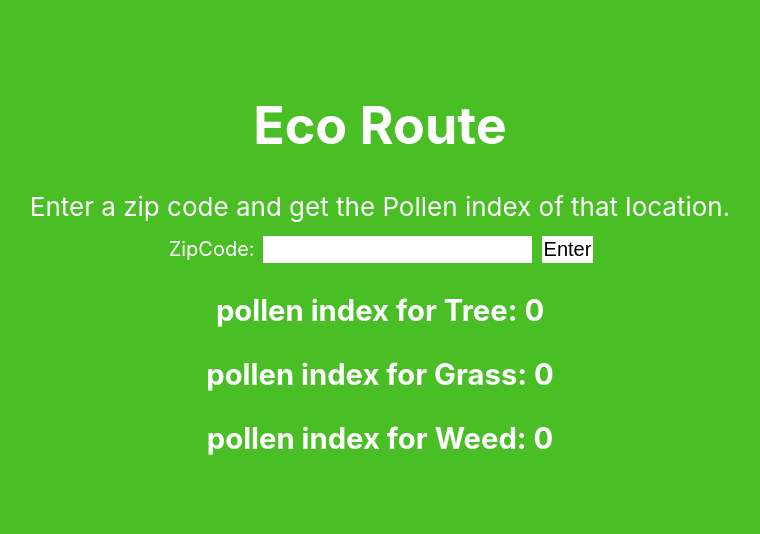
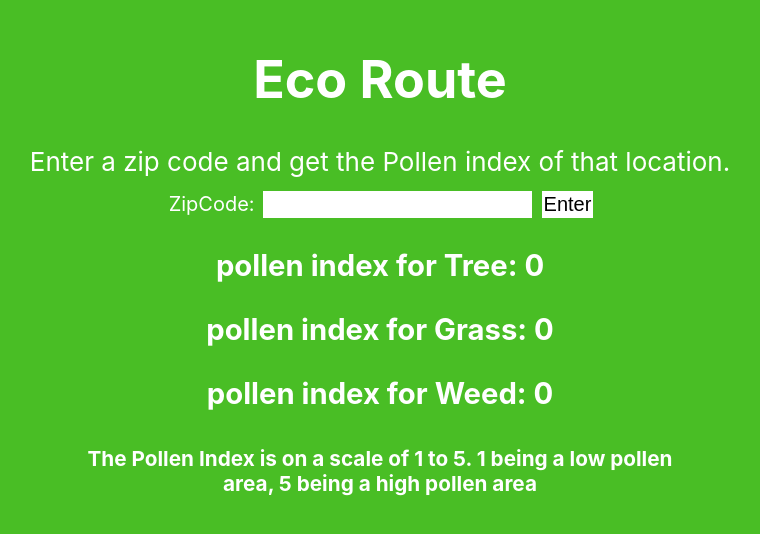
Before and after one commit to bhotw/eco_route, a React (Create React App) app in the folder frontend/: page / in a window 1280 px wide. Shown: the part 128-662 px from the top of the page, without its empty margins (260-1020 px from the left). Built offline with nearby package versions, Linux system fonts and the light colour scheme.

Commit message:
added pollen definition and readme update

```diff
--- a/frontend/src/App.js
+++ b/frontend/src/App.js
@@ -66,6 +66,7 @@ function App() {
           <h3>pollen index for Tree: { treePollen }</h3>
           <h3>pollen index for Grass: { grassPollen }</h3>
           <h3>pollen index for Weed: { weedPollen }</h3>
+          <h5>The Pollen Index is on a scale of 1 to 5. 1 being a low pollen area, 5 being a high pollen area</h5>
         </div>
       </header>
     </div>
```
Also changed, not shown: 1 other file (tests, documents, lock files or other folders).
